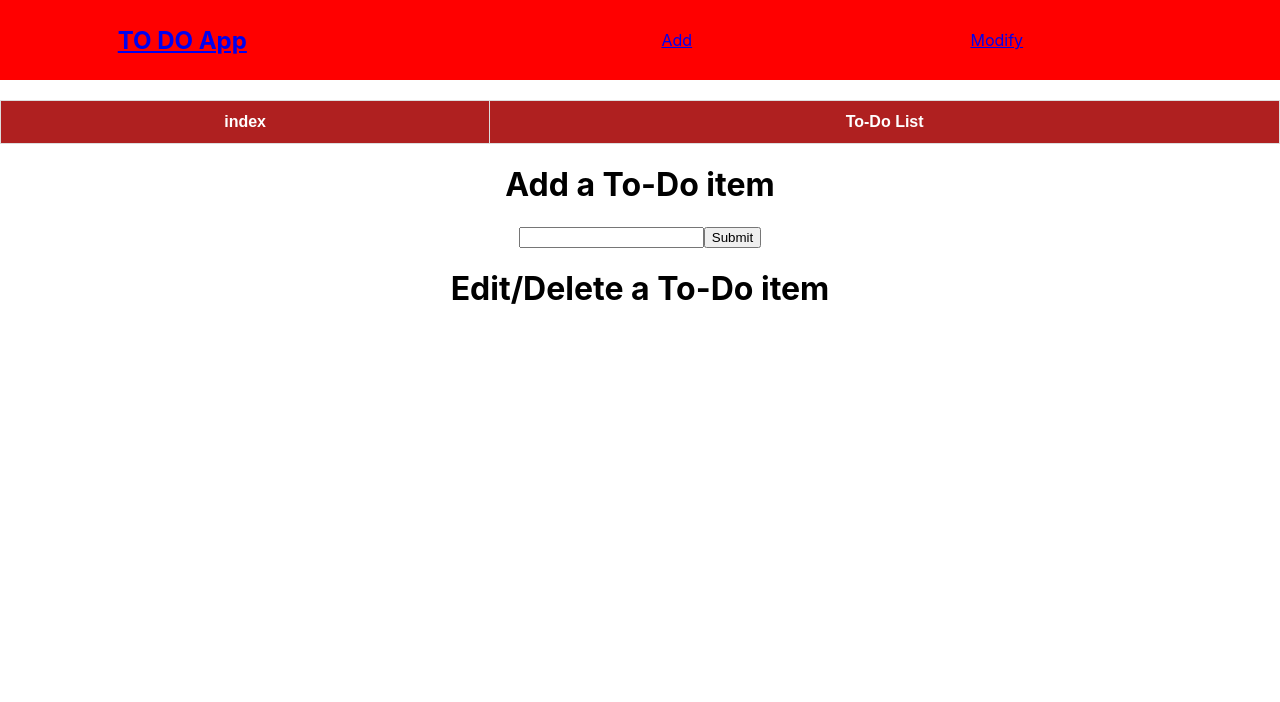
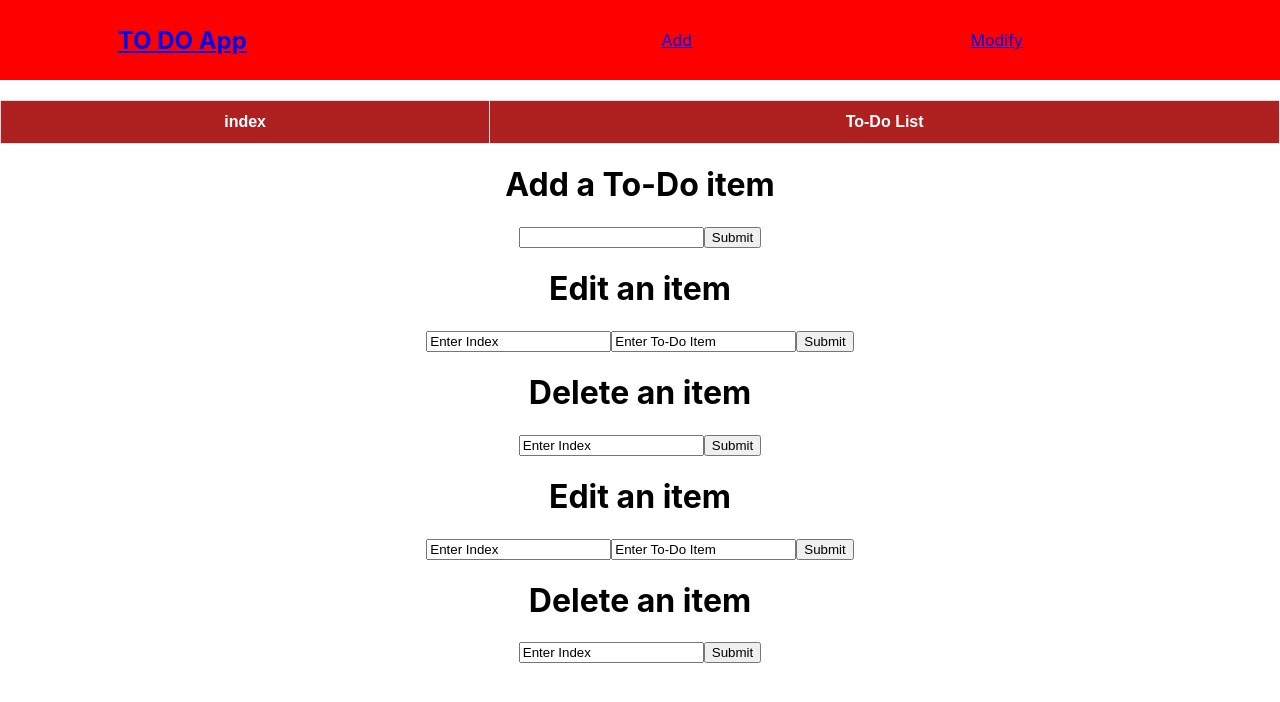
Before and after one commit to Mit-usc/React_Training, a React (Create React App) app in the folder my-app/: page /edit in a window 1280 px wide. Shown: the top 702 px of the page. Built offline with nearby package versions, Linux system fonts and the light colour scheme.

Commit message:
feat(Week 6 React): Add/Edit/Delete Finished adding "add" functionality as well as edit/delete
ICTRAINING-1100

```diff
--- a/my-app/package.json
+++ b/my-app/package.json
@@ -9,6 +9,7 @@
     "eslint-plugin-react-hooks": "^4.3.0",
     "react": "^17.0.2",
     "react-dom": "^17.0.2",
+    "react-hook-form": "^7.27.1",
     "react-router": "^6.2.1",
     "react-router-dom": "^6.2.1",
     "react-scripts": "5.0.0",
--- a/my-app/src/App.js
+++ b/my-app/src/App.js
@@ -9,12 +9,49 @@ let id = 0;
 
 function App() {
   const [listItem, setItem] = useState(0);
-  console.log(listItem);
-
   const [list, setList] = useState([]);
 
+  // Function to add a specific to-do task to current list
   const onAdd = (toDo) => {
     setList((prevVal) => [...prevVal, { id: (id += 1), toDo: toDo }]);
+  };
+
+  // Function to edit a specific to-do task
+  const onEdit = (editData) => {
+    var index = 0;
+
+    // Loops through all entries within to-do list and edits the specific user-inputted index
+    var newArr = Object.entries(list).map(([key, value]) => {
+      index++;
+      // eslint-disable-next-line eqeqeq
+      if (value.id == editData.id) {
+        return { id: index, toDo: editData.item };
+      }
+      return { id: index, toDo: value.toDo };
+    });
+    setList(newArr);
+  };
+
+  // Function to delete a specific to-do task
+  const onDelete = (indexDelete) => {
+    var index = 0;
+
+    // Loops through all entries within to-do list and only adds non-to-delete values
+    var newArr = Object.entries(list).map(([key, value]) => {
+      index++;
+      // eslint-disable-next-line eqeqeq
+      if (value.id == indexDelete.id2) {
+        index--;
+        return false;
+      } else {
+        return { id: index, toDo: value.toDo };
+      }
+    });
+
+    // removes false value from array generated above (logic should be better optimized here)
+    const newArr2 = newArr.filter((val) => val !== false);
+    console.log(newArr2);
+    setList(newArr2);
   };
 
   return (
@@ -24,6 +61,7 @@ function App() {
       <br></br>
       <BasicTable item={listItem} data={list} />
       <ToDo addItem={onAdd} />
+      <Edit editItem={onEdit} deleteItem={onDelete} />
 
       {/* Routing set-up, allows url switches based on paths below */}
       <Routes>
--- a/my-app/src/Edit.js
+++ b/my-app/src/Edit.js
@@ -1,9 +1,61 @@
 import "./App.css";
+import { useForm } from "react-hook-form";
 
-function Edit() {
+function Edit(props) {
+  const {
+    register,
+    handleSubmit,
+    watch,
+    formState: { errors },
+  } = useForm();
+
+  // Moves to-edit data to parent (App.js)
+  const onSubmit = (data) => {
+    props.editItem(data);
+  };
+
+  // Moves to-delete data to parent (App.js)
+  const onSubmit2 = (data) => {
+    props.deleteItem(data);
+  };
+
   return (
     <div>
-      <h1>Edit/Delete a To-Do item</h1>
+      {/* "handleSubmit" will validate your inputs before invoking "onSubmit" */}
+      <form onSubmit={handleSubmit(onSubmit)}>
+        <h1>Edit an item</h1>
+
+        {/* include validation with required or other standard HTML validation rules */}
+        <input
+          defaultValue="Enter Index"
+          {...register("id", { required: true })}
+        />
+        <input
+          defaultValue="Enter To-Do Item"
+          {...register("item", { required: true })}
+        />
+        <input type="submit" />
+        <br></br>
+
+        {/* errors will return when field validation fails  */}
+        {errors.id && <span>This field is required</span>}
+      </form>
+
+      {/* "handleSubmit" will validate your inputs before invoking "onSubmit" */}
+      <form onSubmit={handleSubmit(onSubmit2)}>
+        <h1>Delete an item</h1>
+
+        {/* include validation with required or other standard HTML validation rules */}
+        <input
+          defaultValue="Enter Index"
+          {...register("id2", { required: true })}
+        />
+        <input type="submit" />
+        <br></br>
+
+        {/* errors will return when field validation fails  */}
+        {errors.exampleRequired && <span>This field is required</span>}
+      </form>
     </div>
   );
 }
```
Also changed, not shown: 1 other file (tests, documents, lock files or other folders).
